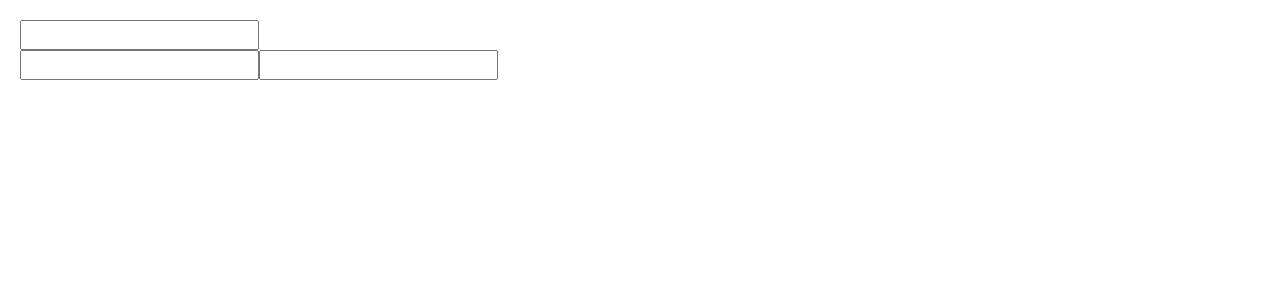
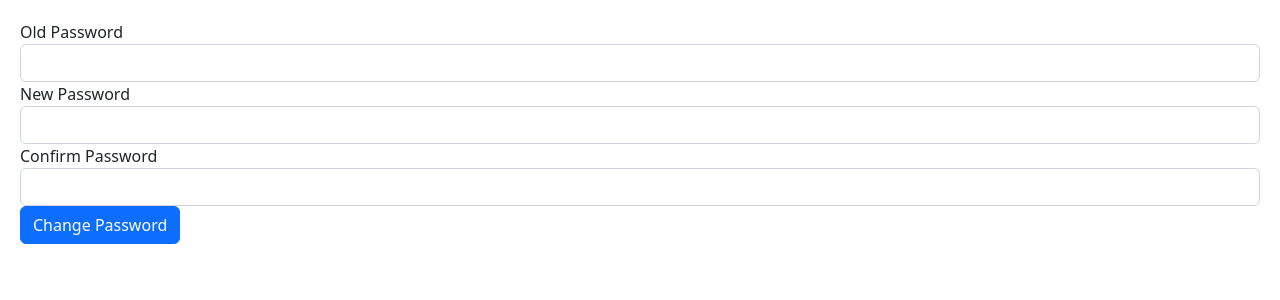
Before and after one commit to HeshanKarunaratne/AngularExamples, an Angular app: page / in a window 1280 px wide. Shown: the top 300 px of the page. Built offline with nearby package versions, Linux system fonts and the light colour scheme.

Commit message:
Change Password Exercise

```diff
--- a/src/app/app.component.html
+++ b/src/app/app.component.html
@@ -57,4 +57,5 @@
 <!-- <app-course-form></app-course-form> -->
 <!-- <signup-form></signup-form> -->
 <!-- <new-course-form></new-course-form> -->
-<new-course-form-builder></new-course-form-builder>
+<!-- <new-course-form-builder></new-course-form-builder> -->
+<password-change-form></password-change-form>
--- a/src/app/app.module.ts
+++ b/src/app/app.module.ts
@@ -23,6 +23,7 @@ import { ContactFormComponent } from './contact-form/contact-form.component';
 import { CourseFormComponent } from './course-form/course-form.component';
 import { NewCourseFormComponent } from './new-course-form/new-course-form.component';
 import { NewCourseFormBuilderComponent } from './new-course-form-builder/new-course-form-builder.component';
+import { PasswordChangeFormComponent } from './password-change-form/password-change-form.component';
 @NgModule({
   declarations: [
     AppComponent,
@@ -41,7 +42,8 @@ import { NewCourseFormBuilderComponent } from './new-course-form-builder/new-cou
     CourseFormComponent,
     SignupFormComponent,
     NewCourseFormComponent,
-    NewCourseFormBuilderComponent
+    NewCourseFormBuilderComponent,
+    PasswordChangeFormComponent
   ],
   imports: [
     BrowserModule,
--- /dev/null
+++ b/src/app/password-change-form/password-change-form.component.html
@@ -0,0 +1,29 @@
+<form [formGroup]="form">
+    <div class="form-group">
+        <label for="oldPassword">Old Password</label>
+        <input type="password" class="form-control" formControlName="oldPassword">
+        <div *ngIf="oldPassword?.touched && oldPassword?.invalid" class="alert alert-danger">
+            <div *ngIf="oldPassword?.errors?.['required']">Old Password is required</div>
+            <div *ngIf="oldPassword?.errors?.['invalidOldPassword']">Old Password is not valid</div>
+        </div>
+    </div>
+    <div class="form-group">
+        <label for="newPassword">New Password</label>
+        <input type="password" class="form-control" formControlName="newPassword">
+        <div *ngIf="newPassword?.touched && newPassword?.invalid" class="alert alert-danger">
+            <div *ngIf="newPassword?.errors?.['required']">New Password is required</div>
+        </div>
+    </div>
+    <div class="form-group">
+        <label for="confirmPassword">Confirm Password</label>
+        <input type="password" class="form-control" formControlName="confirmPassword">
+        <div *ngIf="confirmPassword?.touched && confirmPassword?.invalid" class="alert alert-danger">
+            <div *ngIf="confirmPassword?.errors?.['required']">Confirm Password is required</div>
+        </div>
+        <div class="alert alert-danger"
+            *ngIf="confirmPassword?.valid && form.invalid && form?.errors?.['passwordShouldMatch']">Passwords not
+            matching
+        </div>
+    </div>
+    <button class=" btn btn-primary" type="submit">Change Password</button>
+</form>
--- /dev/null
+++ b/src/app/password-change-form/password-change-form.component.ts
@@ -0,0 +1,29 @@
+import { Component } from '@angular/core';
+import { FormControl, FormGroup, Validators } from '@angular/forms';
+import { PasswordValidators } from './password.validators';
+
+@Component({
+  selector: 'password-change-form',
+  templateUrl: './password-change-form.component.html',
+  styleUrls: ['./password-change-form.component.scss']
+})
+export class PasswordChangeFormComponent {
+
+  form = new FormGroup({
+    oldPassword: new FormControl('', [Validators.required], PasswordValidators.shouldMatchOldPassword),
+    newPassword: new FormControl('', Validators.required),
+    confirmPassword: new FormControl('', [Validators.required])
+  }, { validators: PasswordValidators.shouldMatchConfirmPasswordWithNewPassword});
+
+  get oldPassword() {
+    return this.form.get('oldPassword')
+  }
+
+  get newPassword() {
+    return this.form.get('newPassword')
+  }
+
+  get confirmPassword() {
+    return this.form.get('confirmPassword')
+  }
+}
--- /dev/null
+++ b/src/app/password-change-form/password.validators.ts
@@ -0,0 +1,23 @@
+import { AbstractControl, ValidationErrors } from "@angular/forms";
+
+export class PasswordValidators {
+
+    static shouldMatchOldPassword(control: AbstractControl): Promise<ValidationErrors | null> {
+        return new Promise((resolve) => {
+            if (control.value !== '1234')
+                resolve({ invalidOldPassword: true });
+            else
+                resolve(null);
+        });
+    }
+
+    static shouldMatchConfirmPasswordWithNewPassword(control: AbstractControl) {
+        let newPassword = control.get('newPassword');
+        let confirmPassword = control.get('confirmPassword');
+
+        if (newPassword?.value !== confirmPassword?.value)
+            return { passwordShouldMatch: true };
+
+        return null;
+    }
+}
```
Also changed, not shown: src/app/password-change-form/password-change-form.component.scss (added), 1 other file (tests, documents, lock files or other folders).
